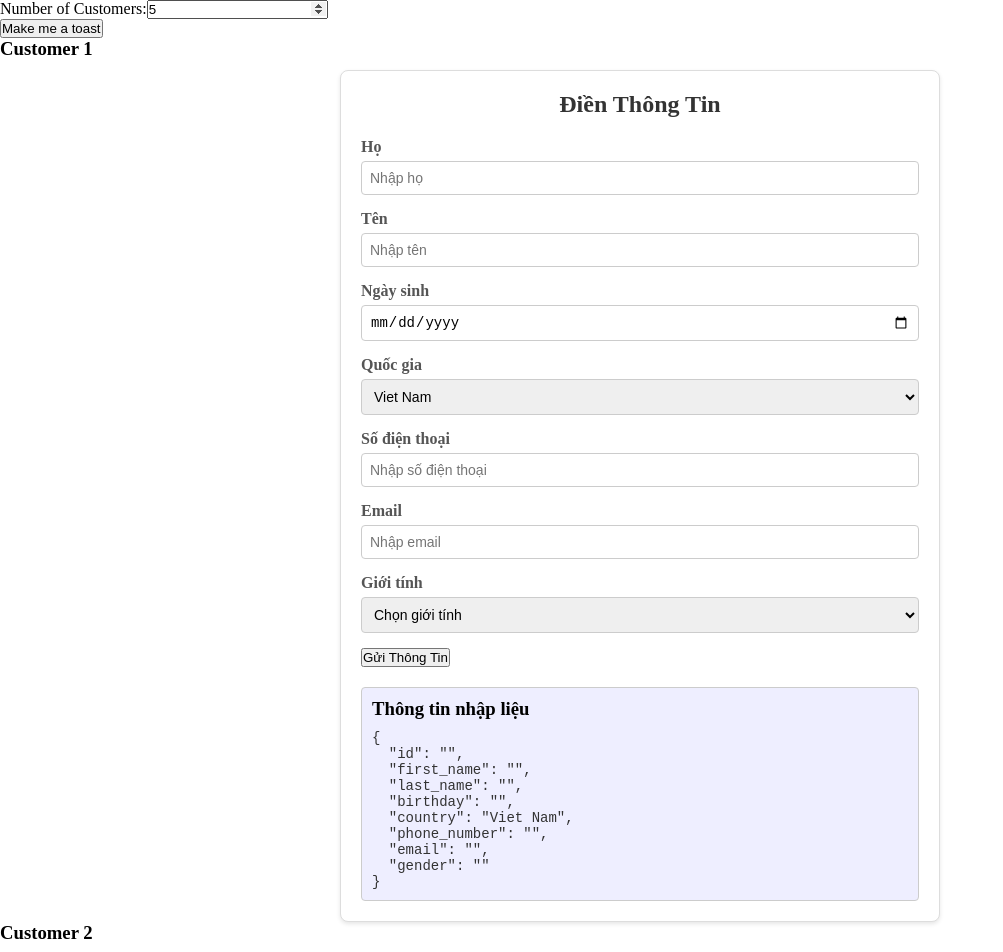
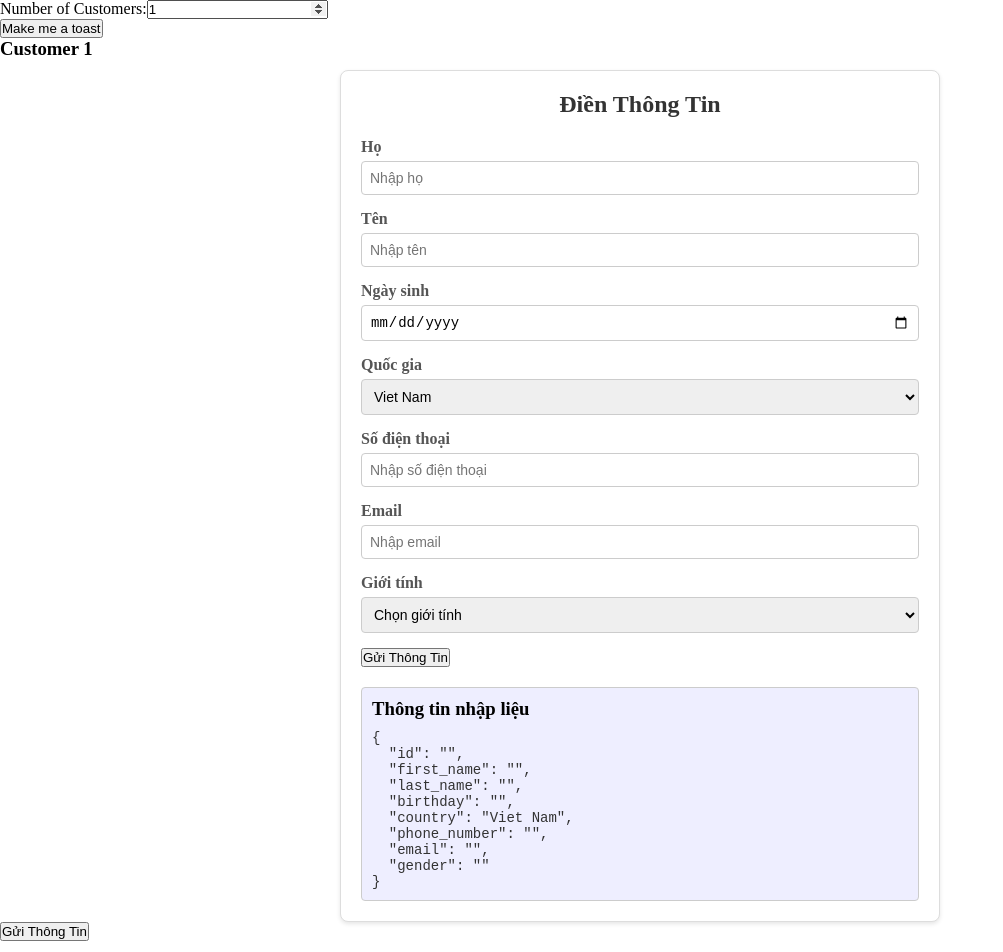
Before and after one commit to 3-I-Projects/QAirline, a React (Vite) app in the folder frontend/: page /detail in a window 1280 px wide. Shown: the top 952 px of the page, without its empty margins (0-1003 px from the left). Built offline with nearby package versions, Linux system fonts and the light colour scheme.

Commit message:
finished ticket booking pipeline

```diff
--- a/frontend/src/context/BookingContext.jsx
+++ b/frontend/src/context/BookingContext.jsx
@@ -4,9 +4,9 @@ const BookingContext = createContext(null);
 export { BookingContext };
 export default function BookingContextProvider({ children }) {
   const [count, setCount] = useState(0);
-  const [customerCount, setCustomerCount] = useState(5);
+  const [customerCount, setCustomerCount] = useState(1);
   const [allCustomers, setAllCustomers] = useState([]);
-  const [tickets, setTickets] = useState([]);
+  const [ticketIds, setTicketIds] = useState([]);
   const [fromAirport, setFromAirport] = useState(0);
   const [toAirport, setToAirport] = useState(0);
   const [bookingInfo, setBookingInfo] = useState({
@@ -45,18 +45,9 @@ export default function BookingContextProvider({ children }) {
         gender: "",
       })
     );
-    setTickets(
-      Array(customerCount).fill({
-        id: "",
-        price: "",
-        ordered_time: "",
-        status: "",
-        booked_by: "Viet Nam",
-        customer: "",
-        flight: "",
-        seat: "",
-      })
-    );
+    // setTicketIds(
+    //   Array(customerCount).fill({id: ""})
+    // );
   }, [customerCount]);
 
   return (
@@ -68,8 +59,8 @@ export default function BookingContextProvider({ children }) {
         setAllCustomers,
         customerCount,
         setCustomerCount,
-        tickets,
-        setTickets,
+        ticketIds,
+        setTicketIds,
         toAirport,
         setToAirport,
         fromAirport,
--- a/frontend/src/pages/Normal/PaymentPage.jsx
+++ b/frontend/src/pages/Normal/PaymentPage.jsx
@@ -10,12 +10,13 @@ import "../../style/Payment.css";
 import visaImage from "../../assets/visa.png";
 import mastercardImage from "../../assets/mastercard.png";
 import amexImage from "../../assets/amex.png";
+import AuthContext from "../../context/AuthContext";
 
 const PaymentPage = () => {
   const [paymentMethod, setPaymentMethod] = useState("CARD");
   const [selectedCard, setSelectedCard] = useState(""); // Lưu trạng thái thẻ đang chọn
-  const { tickets, setTickets } = useContext(BookingContext);
-  const { accessToken } = useContext(BookingContext);
+  const { ticketIds, setTicketIds } = useContext(BookingContext);
+  const { accessToken } = useContext(AuthContext);
   const navigate = useNavigate();
 
   const handleCardSelection = (cardType) => {
@@ -27,27 +28,42 @@ const PaymentPage = () => {
     const headers = { "Content-Type": "application/json" };
     if (accessToken) {
       headers["Authorization"] = `Bearer ${accessToken}`;
-    }
+    };
 
-    tickets.forEach((ticket) => {
-      fetch("http://localhost:8000/tickets/", {
-        method: "PUT",
-        headers: headers,
-        body: JSON.stringify({ ticket }),
-      })
-        .then((response) => response.json())
-        .then((data) => {
-          console.log("Success:", data);
+    ticketIds.forEach(ticketId => {
+        fetch(`http://localhost:8000/tickets/${ticketId}`, {
+            method: 'PATCH',
+            headers: headers,
+            body: JSON.stringify({ status: 'PAID' })
         })
-        .catch((error) => {
-          console.error("Error:", error);
-        });
+        .then(response => response.json())
+        .then(data => {
+            toast.success("Success: ", data.id)
+        })
     });
+
+    // tickets.forEach((ticket) => {
+    //   fetch("http://localhost:8000/tickets/", {
+    //     method: "PUT",
+    //     headers: headers,
+    //     body: JSON.stringify({ ticket }),
+    //   })
+    //     .then((response) => response.json())
+    //     .then((data) => {
+    //       console.log("Success:", data);
+    //     })
+    //     .catch((error) => {
+    //       console.error("Error:", error);
+    //     });
+    // });
     navigate("/");
   };
 
   return (
     <div className="payment-page">
+        {/* {ticketIds.map(ticketId => {
+            return <Ticket key={ticketId} id={ticketId} />
+        })} */}
       <h1>Payment Page</h1>
       <p>Welcome to the payment page. Below are your tickets:</p>
 
--- a/frontend/src/pages/Normal/SeatPickerPage.jsx
+++ b/frontend/src/pages/Normal/SeatPickerPage.jsx
@@ -2,12 +2,17 @@ import React, { useContext, useEffect, useState } from 'react';
 import { useNavigate } from 'react-router-dom';
 import toast, { Toaster } from "react-hot-toast";
 import { BookingContext } from '../../context/BookingContext';
+import AuthContext from '../../context/AuthContext';
 
 const SeatPickerPage = () => {
     const navigate = useNavigate();
-    const { flight, allCustomers } = useContext(BookingContext);
-    const [ seats, setSeats ] = useState([]);
+    const { flight, allCustomers, customerCount, ticketIds, setTicketIds } = useContext(BookingContext);
+    const { accessToken } = useContext(AuthContext);
+    const [ seats, setSeats ] = useState([]); // huan dung ttin torng nay de tao giao dien chon cho ngoi
     const [ selectedSeats, setSelectedSeats ] = useState([]);
+    // useEffect(() => {
+    //     setSelectedSeats(Array(customerCount).fill({id: ""}));
+    // }, [])
 
 
     // console.log(allCustomers);
@@ -24,12 +29,39 @@ const SeatPickerPage = () => {
             console.log(seats);
         })
     }, []);
-    const onClick = () => {
+
+    const onClick = async () => {
         // if (selectedSeats.length === allCustomers.length) {
+        const headers = { "Content-Type": "application/json" };
+        if (accessToken) {
+            headers['Authorization'] = `Bearer ${accessToken}`;
+        }
+        for (let i = 0; i < customerCount; i++) {
+            const data = {
+                "customer": allCustomers[i].id,
+                "flight": flight.id,
+                "seat": selectedSeats.length > 0 ? selectedSeats[i].id : ''
+            }
+            console.log(data);
+            fetch('http://localhost:8000/tickets/', {
+                method: 'POST',
+                headers: headers,
+                body: JSON.stringify(data)
+            })
+            .then(response => response.json())
+            .then(data => {
+                setTicketIds((prevTicketIds) => [...prevTicketIds, data.id]);
+                toast.success("Success: ", data.id);
+                console.log(ticketIds);
+            })
+            .catch(error => {
+                toast.error("Error: " + error.message);
+                console.error(error);
+            });
+            // sleep to avoid race condition of the database side
+            await new Promise(resolve => setTimeout(resolve, 100));
+        }
         navigate('/payment');
-        // } else {
-
-        // }
     }
     return (
         <div>
```
Also changed, not shown: frontend/src/FeatureCard.jsx (+0 -22 lines).
